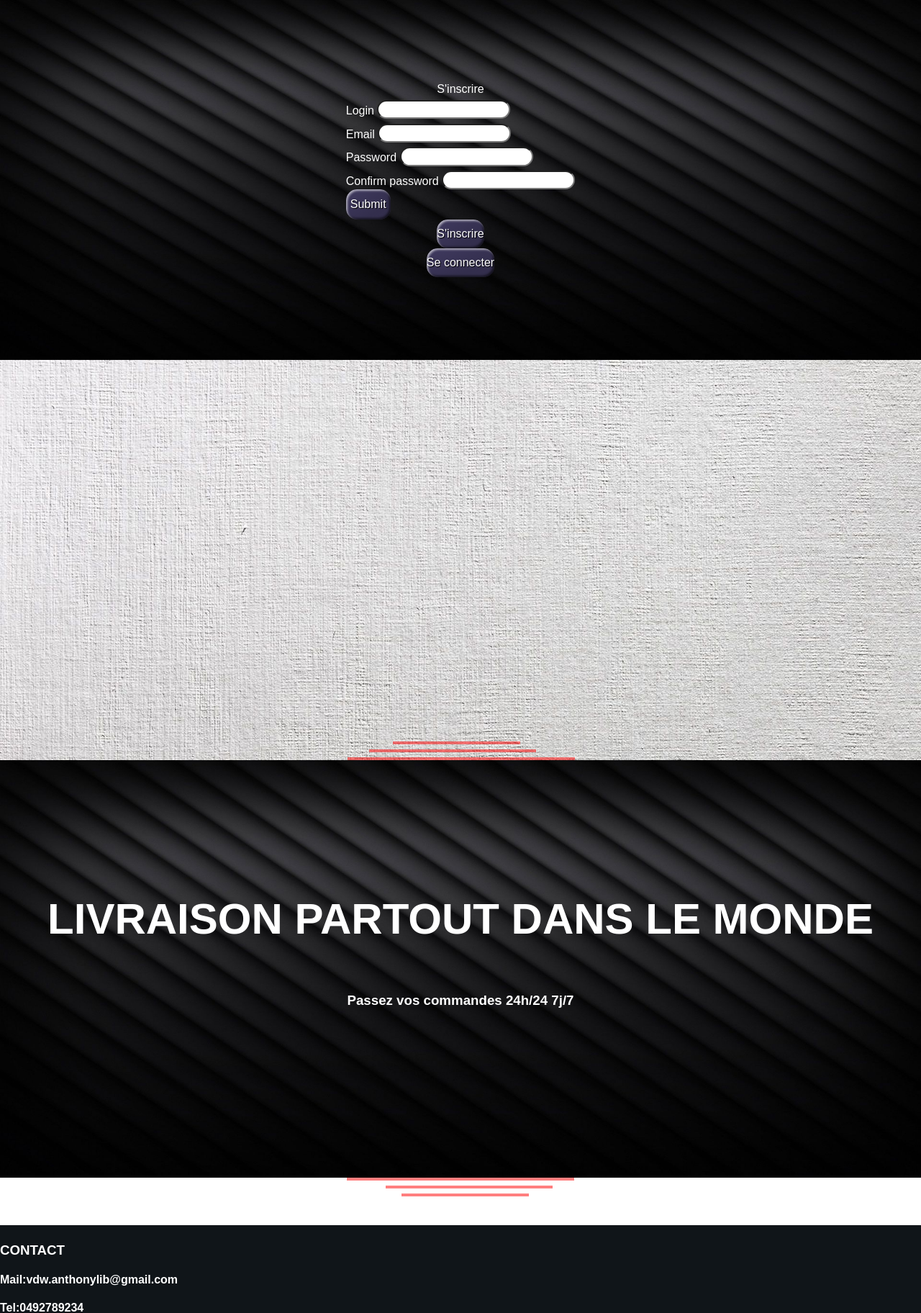
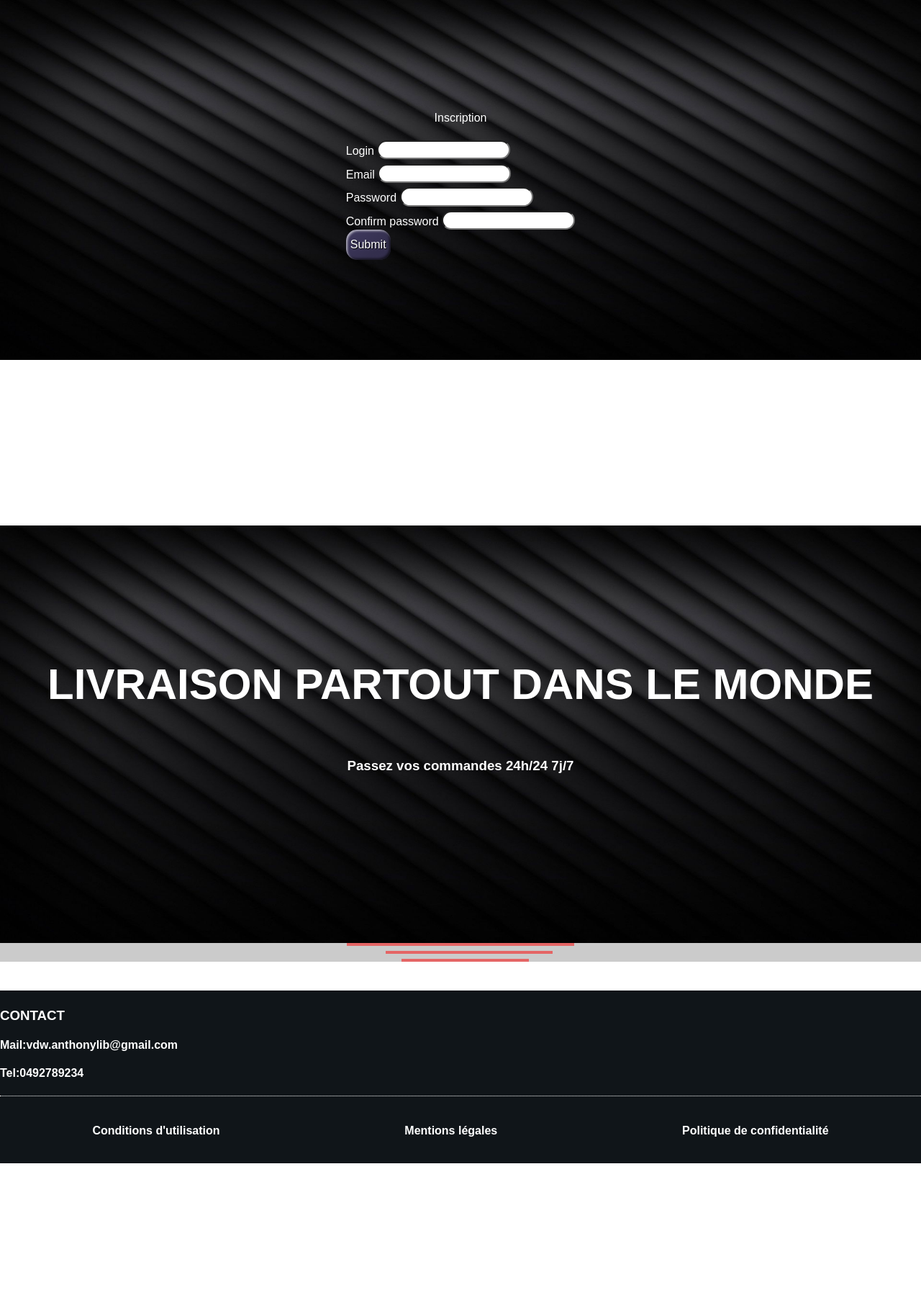
Before and after one commit to Antho-lib/Projet_Safethings_test, a PHP site: page /views/signup.php in a window 1280 px wide; the page is wider, and only the part inside the window is pictured. Shown: the part 60-1884 px from the top of that part at 72% size. After the commit the page ends 1676 px from the top of that part, so only its background shows below. Run offline with PHP 8.4, Linux system fonts and the light colour scheme; data that the repository does not hold is empty; some libraries are stand-ins or nearby versions.

Commit message:
nettoyage code
nettoyage code + résolution du pb du login et signup à cause du form  action

```diff
--- a/Public/css/style.css
+++ b/Public/css/style.css
@@ -25,7 +25,17 @@ h2{
 	font-size: 60px;
 	text-transform: uppercase;
 }
-
+#adv_log{
+	text-align: center;
+	margin: -150px;
+	font-size: 2.5em;
+	text-decoration: underline overline #FF3028;
+}
+#adv_signup{
+	text-align: center;
+	margin: -150px;
+	font-size: 2.5em;
+}
 #imgintro{
 
   margin-left: auto;
@@ -71,10 +81,10 @@ h2{
 
 	margin-left: auto;
     margin-right: auto;
-		background-size: contain;
-		background-repeat: no-repeat;
+		margin-top: auto;
+		background-color: #cbcbcb;
 		width: 100%;
-		height: 150px;
+		height: auto;
 }
 
 #presentation{
@@ -131,7 +141,6 @@ padding-top: 2%;
 	align-items: center;
 	height: 250px;
 	margin: 0 30px;
-
 	position: relative;
   width: 50%;
 }
--- a/controllers/login.php
+++ b/controllers/login.php
@@ -24,6 +24,7 @@ if(!empty($_POST)) {
             $_SESSION['id'] = $user['id'];
             $_SESSION['message'] = "Bienvenue ".$user['login'];
             header("Location: ".ROOT_PATH);
+
             exit();
         }
         else
--- a/views/includes/template.php
+++ b/views/includes/template.php
@@ -40,29 +40,7 @@
 				<img src="img/fond/fnd3.jpg" alt="Banniere">
 				<div id="titre">
 					<?php echo $titre ; ?>
-					<?php echo $contenu ; ?>
 
-
-<?php
-if(!empty($_SESSION['login']))
-{
-			echo'<a href="'.ROOT_PATH.'admin" class="favorite styled" type="button" >Menu d\'administration</a>';
-
-}
-?>
-
-
-
-<?php
-if(empty($_SESSION['login'])){
-    echo '<a href="'.ROOT_PATH.'signup" class="favorite styled" type="button" >S\'inscrire</a>';
-    echo '<a href="'.ROOT_PATH.'login"  class="favorite styled"  type="button" >Se connecter</a>';
-}
-else {
-    echo '<a href="" class="favorite styled" type="button" >Mon compte</a>';
-    echo '<a href="'.ROOT_PATH.'logout" class="favorite styled"  type="button" >Se déconnecter</a>';
-}
-?>
 
 				</div>
 			</div>
@@ -78,15 +56,13 @@ else {
 			?>
 
 			<div id="banvert">
-				<img src="img/fond/fndban2.jpg" alt="Banniere">
+				<?php echo $contenu ; ?>
 			</div>
-				<?php echo$categories; ?>
-
 
 
 
 			<div id="barresrouge">
-				<img src="img/fond/barres.png" alt="barres de séparation">
+
 			</div>
 
 
--- a/views/signup.php
+++ b/views/signup.php
@@ -1,5 +1,8 @@
 <?php ob_start() ?>
-<form action="signup.php" method="POST">
+<div id="titre_signup">
+  <p>Inscription</p>
+</div>
+<form  method="POST">
     <div class="form-example">
         <label for="idlogin">Login</label>
         <input type="text" class="form-example" id="idlogin" name="login">
@@ -19,9 +22,7 @@
     <button class="subco" type="submit">Submit</button>
 </form>
 <?php
-$titre = "S'inscrire";
-$contenu = ob_get_clean();
-$categories = ob_get_clean();
-$soustitre2 = ob_get_clean();
+$titre = ob_get_clean();
+$contenu = "<div id=\"adv_signup\"<h3></h3>";
 include("includes/template.php");
 ?>
```
Also changed, not shown: controllers/welcome.php (+17 -0 lines), views/login.php (+13 -17 lines), views/welcome.php (+15 -17 lines).
